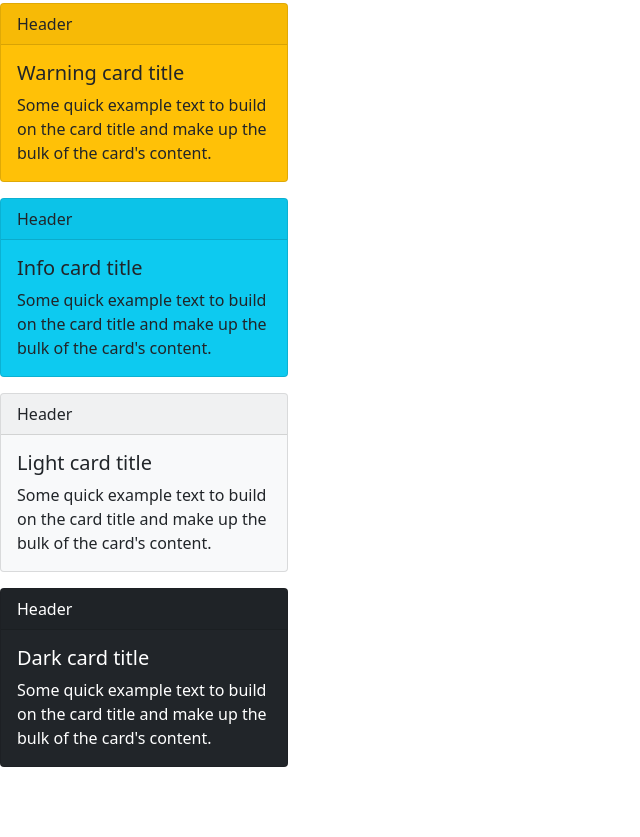
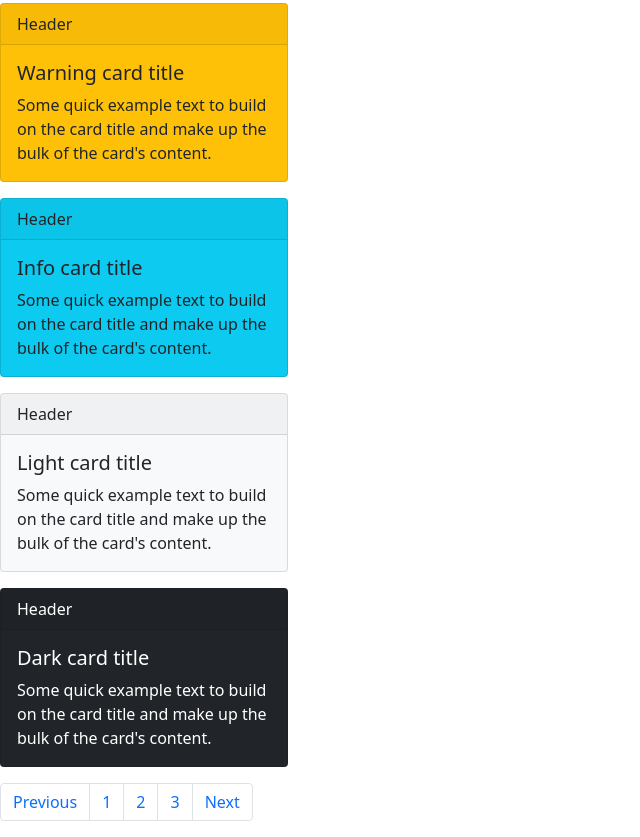
Before and after one commit to pavithradeevi/testgit1, a plain HTML site: page index.html in a window 1280 px wide. Shown: the part 833-1670 px from the top of the page, without its empty margins (0-640 px from the left). Before the commit the page ends 1616 px from the top, so only its background shows below. Drawn offline with nearby package versions, Linux system fonts and the light colour scheme.

Commit message:
pagination added

```diff
--- a/index.html
+++ b/index.html
@@ -90,6 +90,16 @@
           <p class="card-text">Some quick example text to build on the card title and make up the bulk of the card's content.</p>
         </div>
       </div>
+
+      <nav aria-label="Page navigation example">
+        <ul class="pagination">
+          <li class="page-item"><a class="page-link" href="#">Previous</a></li>
+          <li class="page-item"><a class="page-link" href="#">1</a></li>
+          <li class="page-item"><a class="page-link" href="#">2</a></li>
+          <li class="page-item"><a class="page-link" href="#">3</a></li>
+          <li class="page-item"><a class="page-link" href="#">Next</a></li>
+        </ul>
+      </nav>
     </div>
 </body>
 </html>
```
